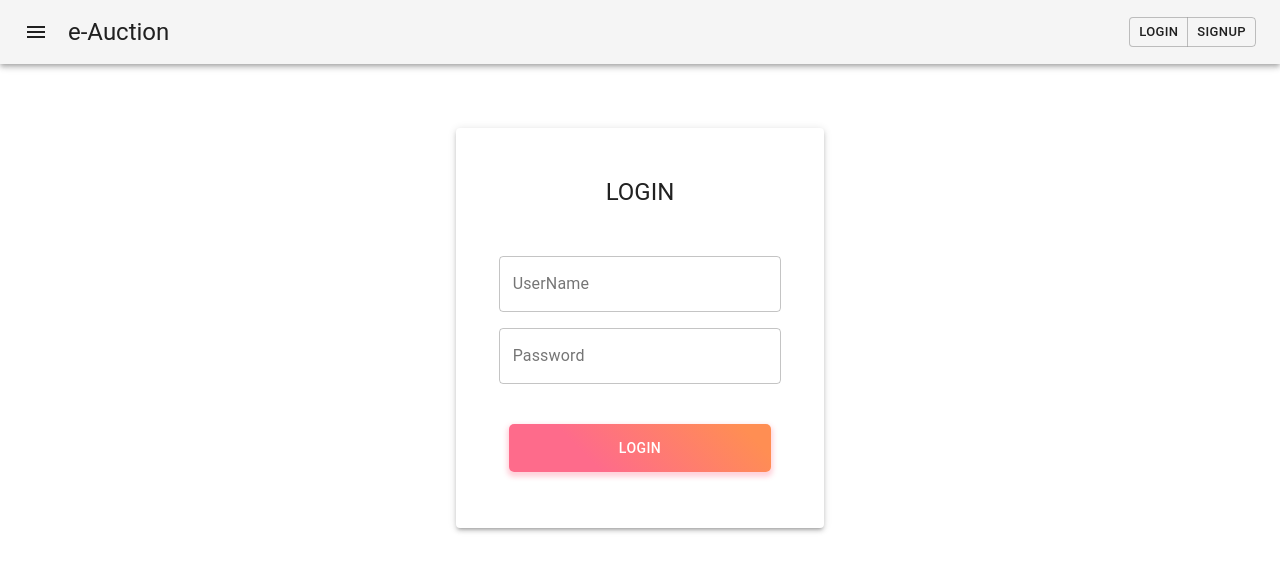
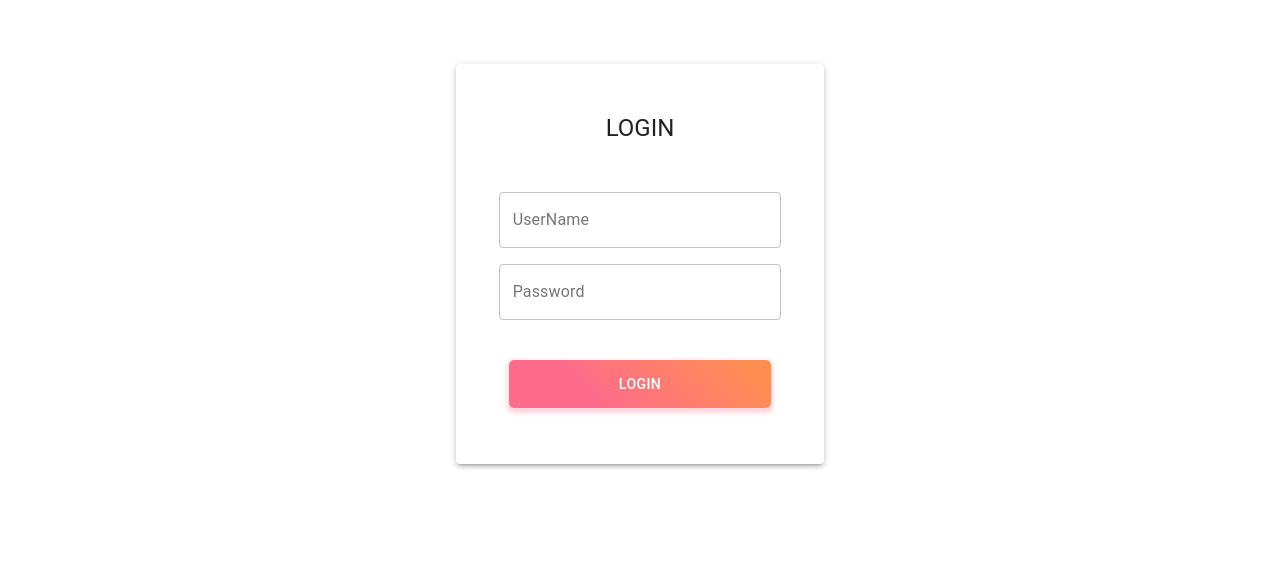
Before and after one commit to RR190701/e-Auction, a React (Create React App) app: page /log-in in a window 1280 px wide. Shown: the top 572 px of the page. Built offline with nearby package versions, Linux system fonts and the light colour scheme.

Commit message:
Added dummy data

```diff
--- a/src/App.js
+++ b/src/App.js
@@ -1,15 +1,15 @@
 import React from "react";
-import TopMenu from "./components/TopMenu";
 import { BrowserRouter as Router, Route } from 'react-router-dom';
 import LogIn from './components/LogIn';
+import Profile from './containers/Profile';
 
 const App = () => {
 
  return(
    <React.Fragment>
-     <TopMenu></TopMenu>
      <Router>
-       <Route path ='/log-in' component ={LogIn}></Route>
+       <Route path ='/log-in' exact component ={LogIn}></Route>
+       <Route path ='/Profile' component = {Profile}></Route>
      </Router>
    </React.Fragment>
  );
--- a/src/components/TopMenu.js
+++ /dev/null
@@ -1,48 +0,0 @@
-import React from 'react';
-import { makeStyles } from '@material-ui/core/styles';
-import AppBar from '@material-ui/core/AppBar';
-import Toolbar from '@material-ui/core/Toolbar';
-import Typography from '@material-ui/core/Typography';
-import Button from '@material-ui/core/Button';
-import IconButton from '@material-ui/core/IconButton';
-import MenuIcon from '@material-ui/icons/Menu';
-
-import ButtonGroup from '@material-ui/core/ButtonGroup';
-
-const useStyles = makeStyles((theme) => ({
-  root: {
-    flexGrow: 1,
-  },
-  menuButton: {
-    marginRight: theme.spacing(1),
-  },
-  title: {
-    flexGrow: 1,
-  },
-}));
-
-
-const TopMenu = () => {
-    const classes = useStyles();
-
-    return (
-  <div className={classes.root}>
-        <AppBar position="static" color="default">
-          <Toolbar>
-            <IconButton edge="start" className={classes.menuButton} color="inherit" aria-label="menu">
-              <MenuIcon />
-            </IconButton>
-            <Typography variant="h5" className={classes.title}>
-              e-Auction
-            </Typography>
-            <ButtonGroup size="small" aria-label="small outlined button group">
-  <Button>Login</Button>
-  <Button>Signup</Button>
-</ButtonGroup>
-          </Toolbar>
-        </AppBar>
-      </div>
-    );
-}
-
-export default TopMenu;
--- /dev/null
+++ b/src/containers/Profile.js
@@ -0,0 +1,9 @@
+import React from 'react';
+
+const Profile = () => {
+    return (<div>
+        <h1>Profile</h1>
+    </div>  );
+}
+
+export default Profile;
```
Also changed, not shown: src/data/dummy.json (added, +14 -0 lines), 1 other file (tests, documents, lock files or other folders).
